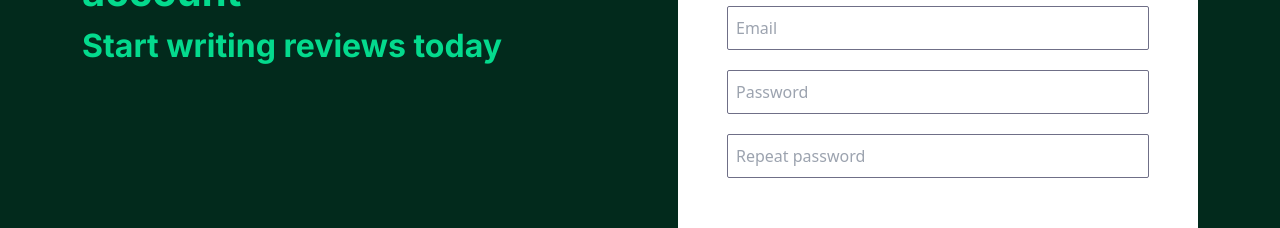
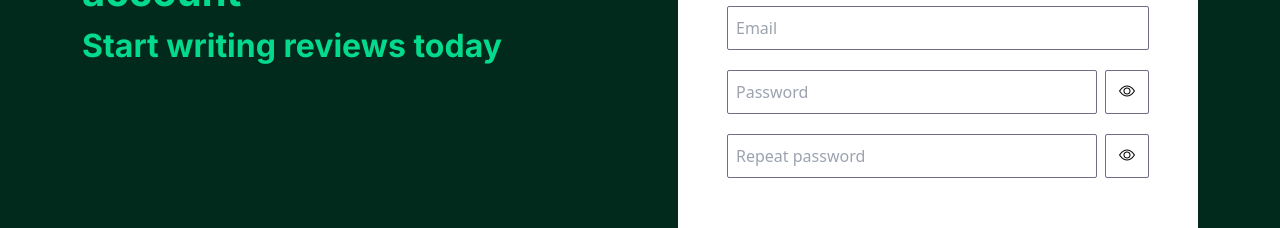
Before and after one commit to hop2-team3/review-web, a React (Create React App) app in the folder front-end/: page /CustomerSignUp in a window 1280 px wide. Shown: the part 541-769 px from the top of the page. Built offline with nearby package versions, Linux system fonts and the light colour scheme.

Commit message:
customer-signup-fixed

```diff
--- a/front-end/src/components/footer/Footer.jsx
+++ b/front-end/src/components/footer/Footer.jsx
@@ -6,7 +6,7 @@ export const Footer = () => {
   return (
     <div>
       <div className="bg-cod-gray font-inter">
-        <div className="footer sm:flex flex-wrap text-[color:white] justify-around h-[300px]">
+        <div className="footer sm:flex flex-wrap text-[color:white] justify-around h-full">
           <div className="footer1">
             <ul className="space-y-10">
               <li>
--- a/front-end/src/pages/CustomerSignup.jsx
+++ b/front-end/src/pages/CustomerSignup.jsx
@@ -1,5 +1,7 @@
 import React, { useRef, useState } from "react";
 import googleLogo from "../assets/googleLogo.png";
+import eyeLogo from "../assets/eye.png";
+import eyeslashLogo from "../assets/eye-slash.png";
 import axios from "axios";
 
 export const CustomerSignUp = () => {
@@ -9,8 +11,25 @@ export const CustomerSignUp = () => {
   const email = useRef("");
   const password = useRef("");
   const passwordr = useRef("");
+  const [passwordType, setPasswordType] = useState("password");
+  const [passwordTypeRep, setPasswordTypeRep] = useState("password");
 
   const [passwordBg, setPasswordBg] = useState("border-gray");
+
+  const togglePassword = () => {
+    if (passwordType === "password") {
+      setPasswordType("text");
+      return;
+    }
+    setPasswordType("password");
+  };
+  const togglePasswordRep = () => {
+    if (passwordTypeRep === "password") {
+      setPasswordTypeRep("text");
+      return;
+    }
+    setPasswordTypeRep("password");
+  };
 
   const click = () => {
     if (
@@ -53,9 +72,9 @@ export const CustomerSignUp = () => {
           Start writing reviews today
         </div>
       </div>
-      <div className=" flex flex-col justify-center items-center p-[16px] bg-[white] rounded-3xl space-y-5  h-[886px] w-[326px] sm:h-[910px] sm:w-[520px] sm:p-[48px]">
+      <div className=" flex flex-col justify-center items-center p-[16px] bg-[white] rounded-3xl space-y-5 h-[760px] sm:h-[886px] w-[326px] sm:h-[910px] sm:w-[520px] sm:p-[48px]">
         <div className="sm:w-full">
-          <div className="w-[197px] h-[78px] text-[30px] font-inter font-bold   sm:w-[325px] sm:h-[36px]">
+          <div className="w-[197px] h-[78px] text-[30px] font-inter font-bold sm:w-[325px] sm:h-[36px]">
             Create a free account
           </div>
         </div>
@@ -103,22 +122,47 @@ export const CustomerSignUp = () => {
               ></input>
             </li>
             <li>
+              <div className="flex justify-between w-[262px] sm:w-[422px]">
                 <input
-                className={`border border-${passwordBg} rounded-sm h-[44px]  w-[262px] sm:w-[422px] pl-2`}
+                  className={`border border-${passwordBg} rounded-sm h-[44px]  w-[262px] sm:w-[370px] pl-2`}
                   placeholder="Password"
-                type="Password"
+                  type={passwordType}
                   ref={password}
                 ></input>
+                <button
+                  className="flex justify-center align-center text-[#205CD4] w-[44px] h-[44px] border border-border-gray rounded-sm"
+                  onClick={togglePassword}
+                >
+                  {passwordType === "password" ? (
+                    <img src={eyeLogo} className=" mt-3" />
+                  ) : (
+                    <img src={eyeslashLogo} className=" mt-3" />
+                  )}
+                </button>
+              </div>
             </li>
             <li>
+              <div className="flex justify-between w-[262px] sm:w-[422px]">
                 <input
-                className={`border border-${passwordBg} rounded-sm h-[44px]  w-[262px] sm:w-[422px] pl-2`}
+                  className={`border border-${passwordBg} rounded-sm h-[44px]  w-[262px] sm:w-[370px] pl-2`}
                   placeholder="Repeat password"
                   ref={passwordr}
-                type="Password"
+                  type={passwordTypeRep}
                 ></input>
+                <button
+                  className="flex justify-center align-center text-[#205CD4] w-[44px] h-[44px] border border-border-gray rounded-sm"
+                  onClick={togglePasswordRep}
+                >
+                  {passwordTypeRep === "password" ? (
+                    <img src={eyeLogo} className=" mt-3" />
+                  ) : (
+                    <img src={eyeslashLogo} className=" mt-3" />
+                  )}
+                </button>
+              </div>
             </li>
           </ul>
+
           <button
             className=" rounded-sm font-inter-medium text-[color:white] mt-5 md:mt-0   w-[262px] sm:w-[422px] h-[44px] bg-deep-blue "
             onClick={click}
```
Also changed, not shown: front-end/src/assets/eye-slash.png (added), front-end/src/assets/eye.png (added). Lines whose indentation alone changed are shown as unchanged.
